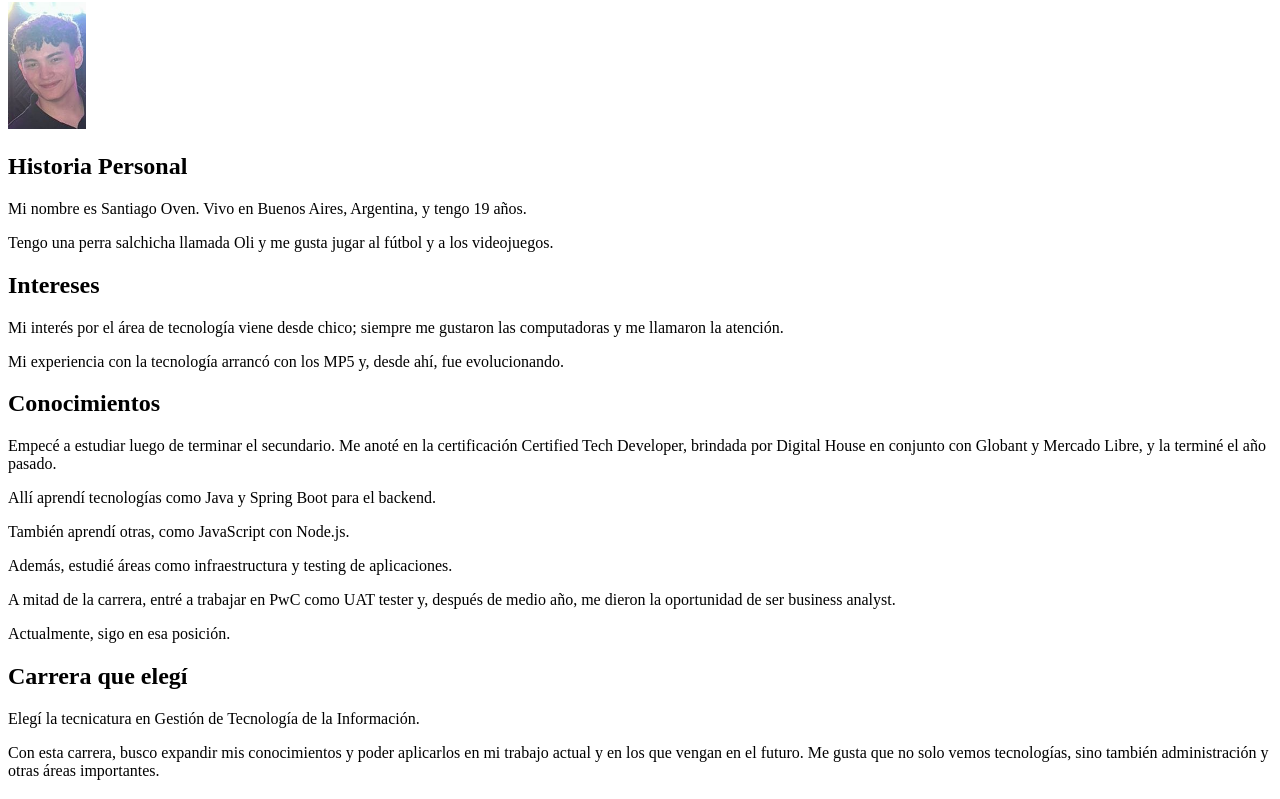
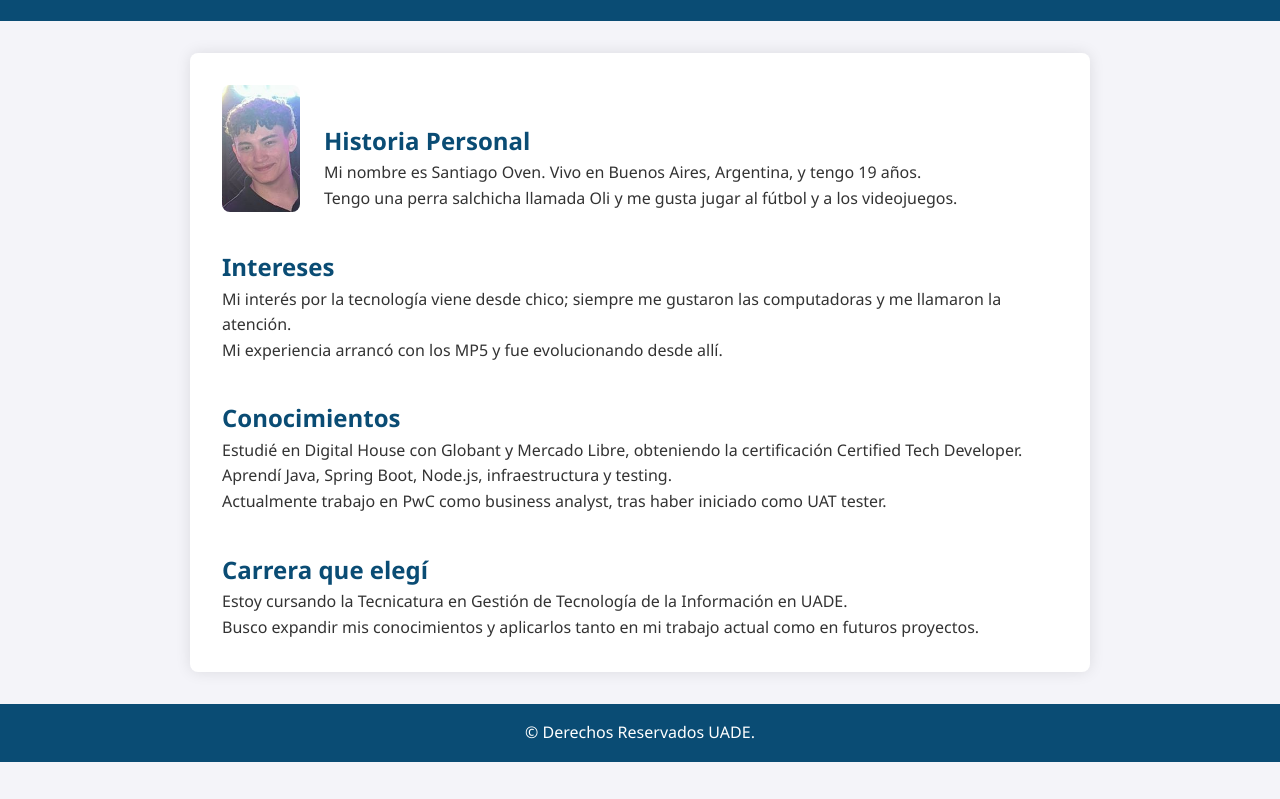
Before and after one commit to SantiagoOven/UVA1-Mi-Presentacion, a plain HTML site: page index.html in a window 1280 px wide. Shown: the part 78-877 px from the top of the page. After the commit the page ends 840 px from the top, so only its background shows below. Drawn offline with Linux system fonts and the light colour scheme.

Commit message:
actualizado

```diff
--- /dev/null
+++ b/css/styles.css
@@ -0,0 +1,62 @@
+* {
+    margin: 0;
+    padding: 0;
+    box-sizing: border-box;
+}
+
+/* Body */
+body {
+    font-family: 'Segoe UI', sans-serif;
+    background-color: #f4f4f9;
+    color: #333;
+    line-height: 1.6;
+}
+
+/* Header */
+header {
+    background-color: #0a4c74;
+    color: white;
+    padding: 1.5em;
+    text-align: center;
+}
+
+/* Main */
+main {
+    max-width: 900px;
+    margin: 2em auto;
+    padding: 2em;
+    background-color: white;
+    box-shadow: 0 0 15px rgba(0, 0, 0, 0.1);
+    border-radius: 8px;
+}
+
+h2 {
+    margin-top: 1.5em;
+    color: #0a4c74;
+}
+
+/* Imagen de perfil */
+.profile {
+    display: flex;
+    flex-wrap: wrap;
+    align-items: center;
+    gap: 1.5em;
+}
+
+.profile-img {
+    max-width: 200px;
+    border-radius: 8px;
+}
+
+.profile-text {
+    flex: 1;
+}
+
+/* Footer */
+footer {
+    background-color: #0a4c74;
+    color: white;
+    text-align: center;
+    padding: 1em;
+    margin-top: 2em;
+}
--- a/index.html
+++ b/index.html
@@ -1,36 +1,53 @@
 <!DOCTYPE html>
-<html lang="en">
+<html lang="es">
+
 <head>
-    <meta charset="UTF-8">
-    <meta http-equiv="X-UA-Compatible" content="IE=edge">
-    <meta name="viewport" content="width=device-width, initial-scale=1.0">
-    <title>Sobre Mi</title>
+    <meta charset="UTF-8" />
+    <meta name="viewport" content="width=device-width, initial-scale=1.0" />
+    <title>Sobre Mí - Santiago Oven</title>
+    <link rel="stylesheet" href="css/styles.css" />
 </head>
+
 <body>
     <header>
-        <h1>Sobre Mi</h1>
+        <h1>Sobre Mí</h1>
     </header>
-    <Main>
-        <img src="img/foto santiago.PNG" alt="Foto Santiago">
+
+    <main>
+        <section class="profile">
+            <img src="img/foto santiago.PNG" alt="Foto de Santiago" class="profile-img" />
+            <div class="profile-text">
                 <h2>Historia Personal</h2>
                 <p>Mi nombre es Santiago Oven. Vivo en Buenos Aires, Argentina, y tengo 19 años.</p>
                 <p>Tengo una perra salchicha llamada Oli y me gusta jugar al fútbol y a los videojuegos.</p>
+            </div>
+        </section>
+
+        <section>
             <h2>Intereses</h2>
-        <p>Mi interés por el área de tecnología viene desde chico; siempre me gustaron las computadoras y me llamaron la atención.</p>
-        <p>Mi experiencia con la tecnología arrancó con los MP5 y, desde ahí, fue evolucionando.</p>
+            <p>Mi interés por la tecnología viene desde chico; siempre me gustaron las computadoras y me llamaron la
+                atención.</p>
+            <p>Mi experiencia arrancó con los MP5 y fue evolucionando desde allí.</p>
+        </section>
+
+        <section>
             <h2>Conocimientos</h2>
-        <p>Empecé a estudiar luego de terminar el secundario. Me anoté en la certificación Certified Tech Developer, brindada por Digital House en conjunto con Globant y Mercado Libre, y la terminé el año pasado.</p> <p>Allí aprendí tecnologías como Java y Spring Boot para el backend.</p>
-        <p>También aprendí otras, como JavaScript con Node.js.</p>
-        <p>Además, estudié áreas como infraestructura y testing de aplicaciones.</p>
-        <p>A mitad de la carrera, entré a trabajar en PwC como UAT tester y, después de medio año, me dieron la oportunidad de ser business analyst.</p>
-        <p>Actualmente, sigo en esa posición.</p>
+            <p>Estudié en Digital House con Globant y Mercado Libre, obteniendo la certificación Certified Tech
+                Developer.</p>
+            <p>Aprendí Java, Spring Boot, Node.js, infraestructura y testing.</p>
+            <p>Actualmente trabajo en PwC como business analyst, tras haber iniciado como UAT tester.</p>
+        </section>
+
+        <section>
             <h2>Carrera que elegí</h2>
-        <p>Elegí la tecnicatura en Gestión de Tecnología de la Información.</p>
-        <p>Con esta carrera, busco expandir mis conocimientos y poder aplicarlos en mi trabajo actual y en los que vengan en el futuro. Me gusta que no solo vemos tecnologías, sino también administración y otras áreas importantes.</p>
-    </Main>
+            <p>Estoy cursando la Tecnicatura en Gestión de Tecnología de la Información en UADE.</p>
+            <p>Busco expandir mis conocimientos y aplicarlos tanto en mi trabajo actual como en futuros proyectos.</p>
+        </section>
+    </main>
+
     <footer>
-        <br></br>
-        <p>Derechos Reservados UADE.</p>
+        <p>&copy; Derechos Reservados UADE.</p>
     </footer>
 </body>
+
 </html>
```
Lines whose indentation alone changed are shown as unchanged.
